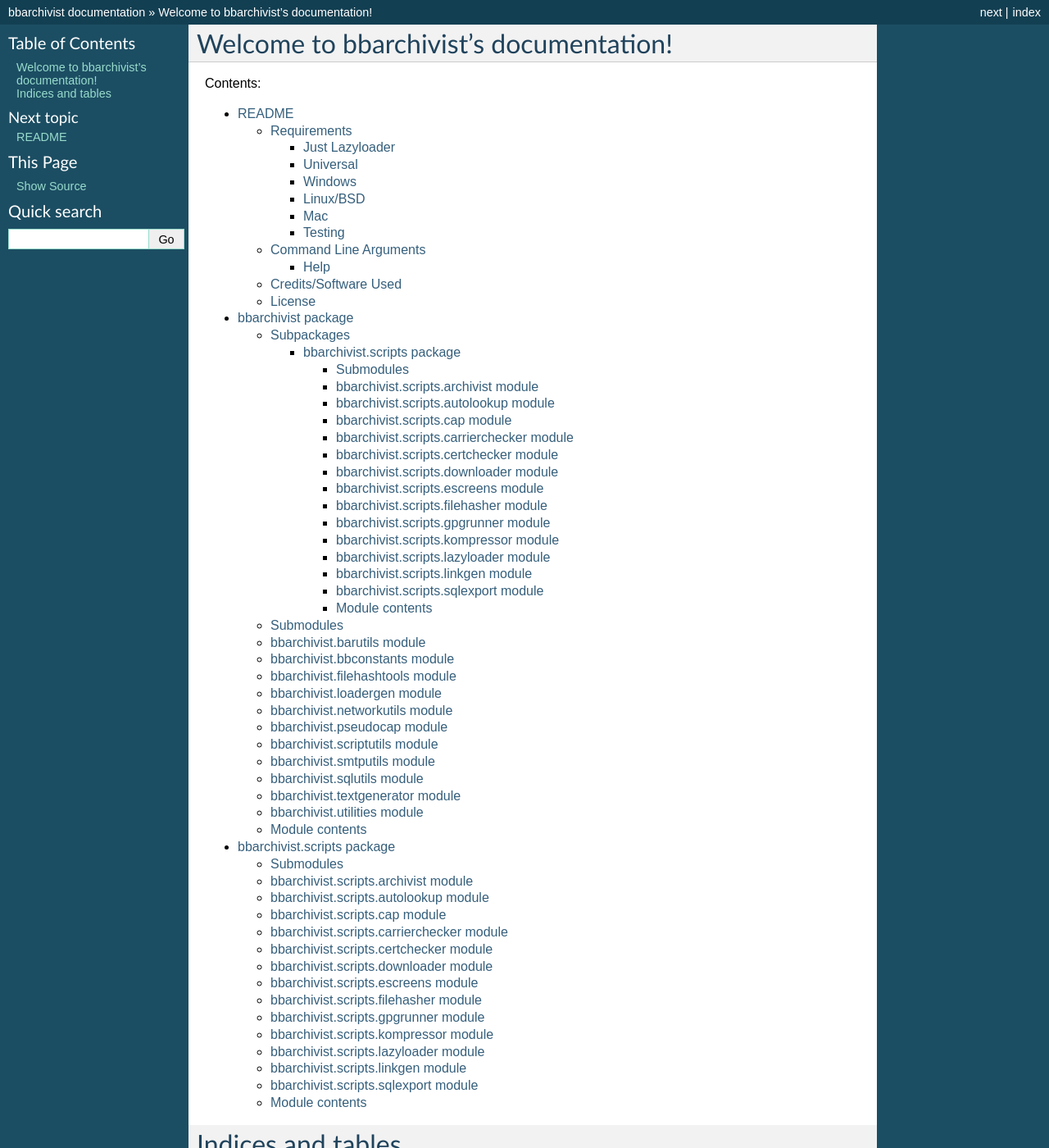
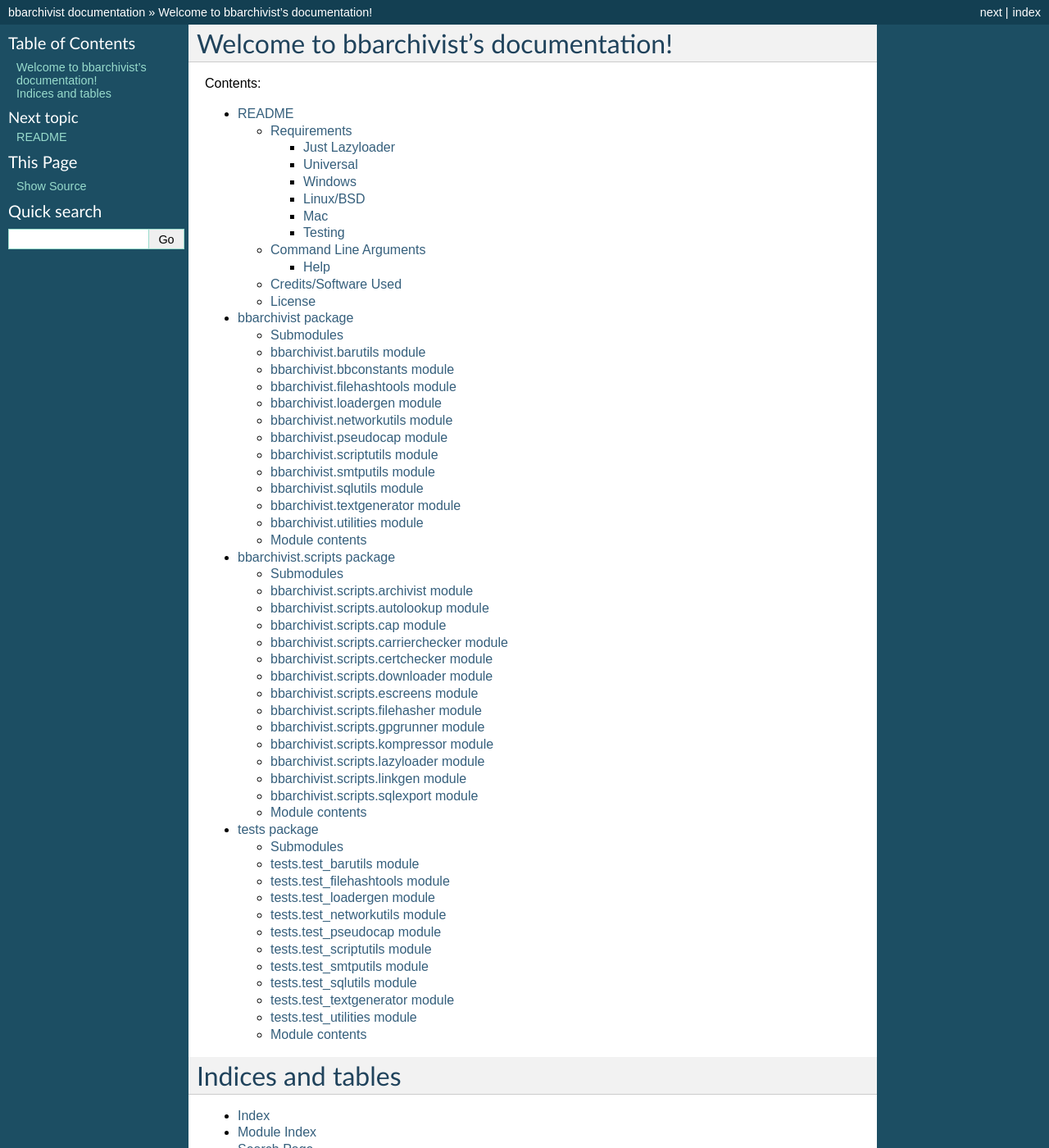
Before and after one commit to thurask/bbarchivist, a Sphinx documentation site: the page built from docs/index.rst, in a window 1280 px wide and 1400 px high. Shown: the whole window at 82% size. Built offline with Sphinx 7.4.7, drawn with Linux system fonts in a browser that asks for light colours.

Commit message:
update docs

```diff
--- a/docs/bbarchivist.rst
+++ b/docs/bbarchivist.rst
@@ -1,12 +1,5 @@
 bbarchivist package
 ===================
-
-Subpackages
------------
-
-.. toctree::
-
-    bbarchivist.scripts
 
 Submodules
 ----------
--- a/docs/index.rst
+++ b/docs/index.rst
@@ -17,6 +17,8 @@ Contents:
 
    bbarchivist.scripts
 
+   tests
+
 Indices and tables
 ==================
 
--- /dev/null
+++ b/docs/tests.rst
@@ -0,0 +1,94 @@
+tests package
+=============
+
+Submodules
+----------
+
+tests.test_barutils module
+--------------------------
+
+.. automodule:: tests.test_barutils
+    :members:
+    :undoc-members:
+    :show-inheritance:
+
+tests.test_filehashtools module
+-------------------------------
+
+.. automodule:: tests.test_filehashtools
+    :members:
+    :undoc-members:
+    :show-inheritance:
+
+tests.test_loadergen module
+---------------------------
+
+.. automodule:: tests.test_loadergen
+    :members:
+    :undoc-members:
+    :show-inheritance:
+
+tests.test_networkutils module
+------------------------------
+
+.. automodule:: tests.test_networkutils
+    :members:
+    :undoc-members:
+    :show-inheritance:
+
+tests.test_pseudocap module
+---------------------------
+
+.. automodule:: tests.test_pseudocap
+    :members:
+    :undoc-members:
+    :show-inheritance:
+
+tests.test_scriptutils module
+-----------------------------
+
+.. automodule:: tests.test_scriptutils
+    :members:
+    :undoc-members:
+    :show-inheritance:
+
+tests.test_smtputils module
+---------------------------
+
+.. automodule:: tests.test_smtputils
+    :members:
+    :undoc-members:
+    :show-inheritance:
+
+tests.test_sqlutils module
+--------------------------
+
+.. automodule:: tests.test_sqlutils
+    :members:
+    :undoc-members:
+    :show-inheritance:
+
+tests.test_textgenerator module
+-------------------------------
+
+.. automodule:: tests.test_textgenerator
+    :members:
+    :undoc-members:
+    :show-inheritance:
+
+tests.test_utilities module
+---------------------------
+
+.. automodule:: tests.test_utilities
+    :members:
+    :undoc-members:
+    :show-inheritance:
+
+
+Module contents
+---------------
+
+.. automodule:: tests
+    :members:
+    :undoc-members:
+    :show-inheritance:
```
Also changed, not shown: 1 other file.
